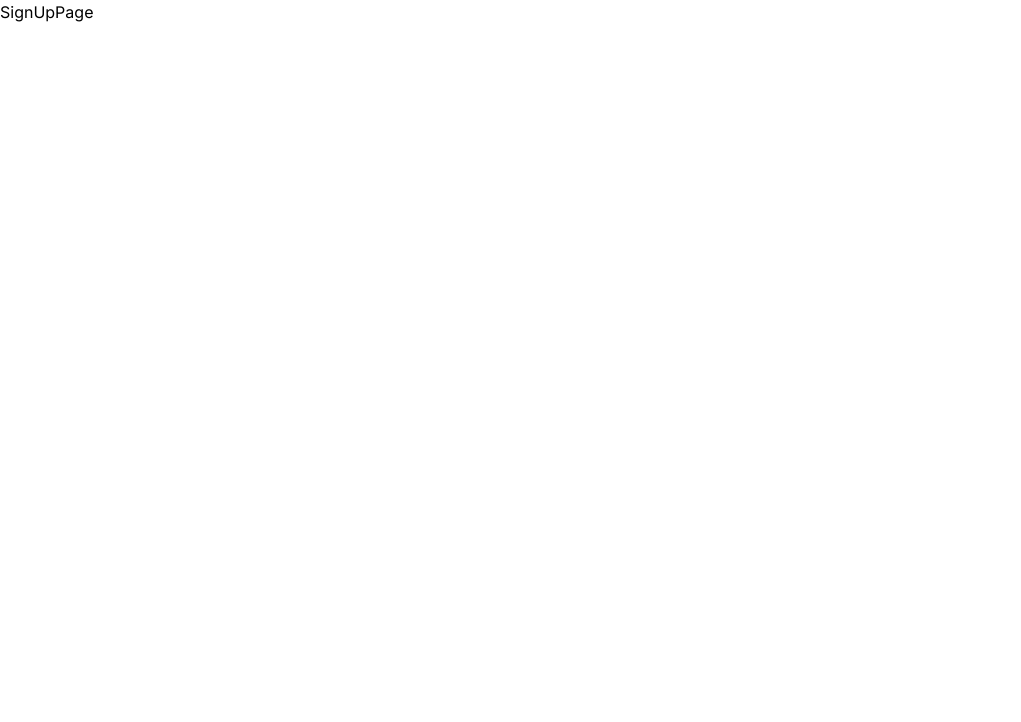
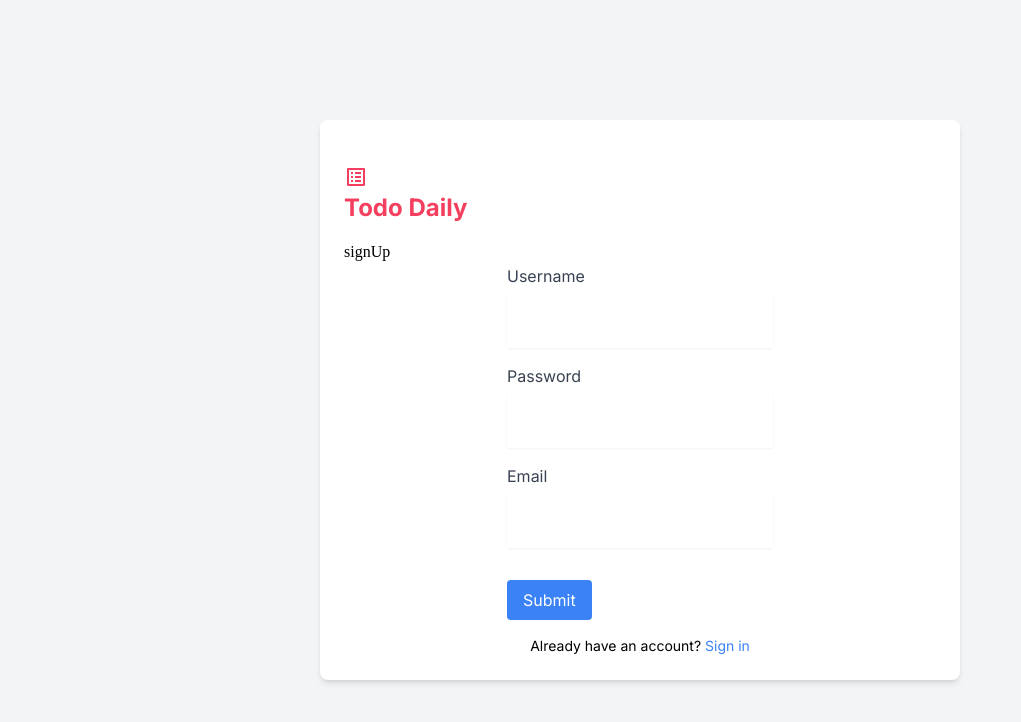
Before and after one commit to cjordan239/ToDoAPP, a Next.js app in the folder todoapp/: page /signup in a window 1280 px wide. Shown: the top 722 px of the page, without its empty margins (0-1021 px from the left). Built offline with nearby package versions, Linux system fonts and the light colour scheme.

Commit message:
feat/ adding signuppage, fieldform atom components, schema formik

```diff
--- a/todoapp/src/app/components/Atom/AccountComponent.tsx
+++ /dev/null
@@ -1,9 +0,0 @@
-import React from 'react'
-
-const AccountComponent = () => {
-  return (
-    <div>AccountComponent</div>
-  )
-}
-
-export default AccountComponent
--- /dev/null
+++ b/todoapp/src/app/components/Atom/FormField.tsx
@@ -0,0 +1,20 @@
+import React from "react";
+import { Field } from "formik";
+
+interface FormFieldProps {
+  label?: string;
+  name: string;
+  type?: string;
+  placeholder?: string;
+}
+
+const FormField: React.FC<FormFieldProps> = ({ label, name, type = "text", placeholder }) => (
+  <div className="mb-4">
+    <label htmlFor={name} className="block text-gray-700">
+      {label}
+    </label>
+    <Field name={name} type={type} placeholder={placeholder} className="mt-1 block w-full border-gray-300 p-4 shadow-sm focus:outline-none focus:border-b-2 focus:border-blue-600 focus:animate-pulse" />
+  </div>
+);
+
+export default FormField;
--- /dev/null
+++ b/todoapp/src/app/components/Atom/Schema.ts
@@ -0,0 +1,12 @@
+import { Email } from "@mui/icons-material";
+import React from "react";
+import * as Yup from "yup";
+
+export const AccountSchema = Yup.object().shape({
+  username: Yup.string()
+    .min(2, "Too Short!")
+    .max(50, "Too Long!")
+    .required("Required"),
+  password: Yup.string().min(2, "too short").required("Required"),
+  email: Yup.string().email("Invalid email address").required("Required"),
+});
--- /dev/null
+++ b/todoapp/src/app/components/Molecule/AccountComponent.tsx
@@ -0,0 +1,76 @@
+"use client";
+
+import React from "react";
+import ListAltIcon from "@mui/icons-material/ListAlt";
+import { Formik, Form } from "formik";
+import { AccountSchema } from "../Atom/Schema";
+import FormField from "../Atom/FormField";
+
+interface MyFormProps {
+  username: string;
+  password: string;
+  email: string;
+}
+
+const AccountSignUp = () => {
+  const initialValues: MyFormProps = { username: "", password: "", email: "" };
+
+  const handleSignUp = () => {};
+
+  return (
+    <div className="flex justify-center items-center min-h-screen bg-gray-100">
+      <div className="max-w-screen-sm w-full bg-white rounded-lg shadow-md p-6">
+        <div className=" text-rose-500 text-2xl py-4 rounded-t-lg">
+          <div>
+            <ListAltIcon className="mr-2" />
+            <h1 className=" font-bold">Todo Daily</h1>
+          </div>
+        </div>
+        <h2 className="font-brush">signUp</h2>
+        <div className="flex justify-center items-center">
+          <Formik
+            initialValues={initialValues}
+            validationSchema={AccountSchema}
+            onSubmit={handleSignUp}
+          >
+            <Form>
+              <FormField
+                label="Username"
+                name="username"
+
+              />
+              <FormField
+                label="Password"
+                name="password"
+                type="password"
+
+              />
+              <FormField
+                label="Email"
+                name="email"
+                type="email"
+
+              />
+              <button
+                type="submit"
+                className="mt-4 bg-blue-500 text-white py-2 px-4 rounded"
+              >
+                Submit
+              </button>
+            </Form>
+          </Formik>
+        </div>
+        <div className="mt-4 text-center">
+          <p className="text-sm">
+            Already have an account?{" "}
+            <a href="#" className="text-blue-500">
+              Sign in
+            </a>
+          </p>
+        </div>
+      </div>
+    </div>
+  );
+};
+
+export default AccountSignUp;
--- a/todoapp/src/app/signup/page.tsx
+++ b/todoapp/src/app/signup/page.tsx
@@ -1,9 +1,12 @@
 import React from 'react'
+import AccountSignUp from '../components/Molecule/AccountComponent'
 
 const SignUpPage = () => {
 
   return (
-    <div>SignUpPage</div>
+    <div>
+        <AccountSignUp/>
+    </div>
   )
 }
 
--- a/todoapp/tailwind.config.ts
+++ b/todoapp/tailwind.config.ts
@@ -13,8 +13,12 @@ const config: Config = {
         "gradient-conic":
           "conic-gradient(from 180deg at 50% 50%, var(--tw-gradient-stops))",
       },
+      fontFamily: {
+        brush: ['"Brush Script MT"', 'cursive'],
+      },
     },
   },
   plugins: [],
 };
+
 export default config;
```
Also changed, not shown: todoapp/package.json (+10 -4 lines), 1 other file (tests, documents, lock files or other folders).
